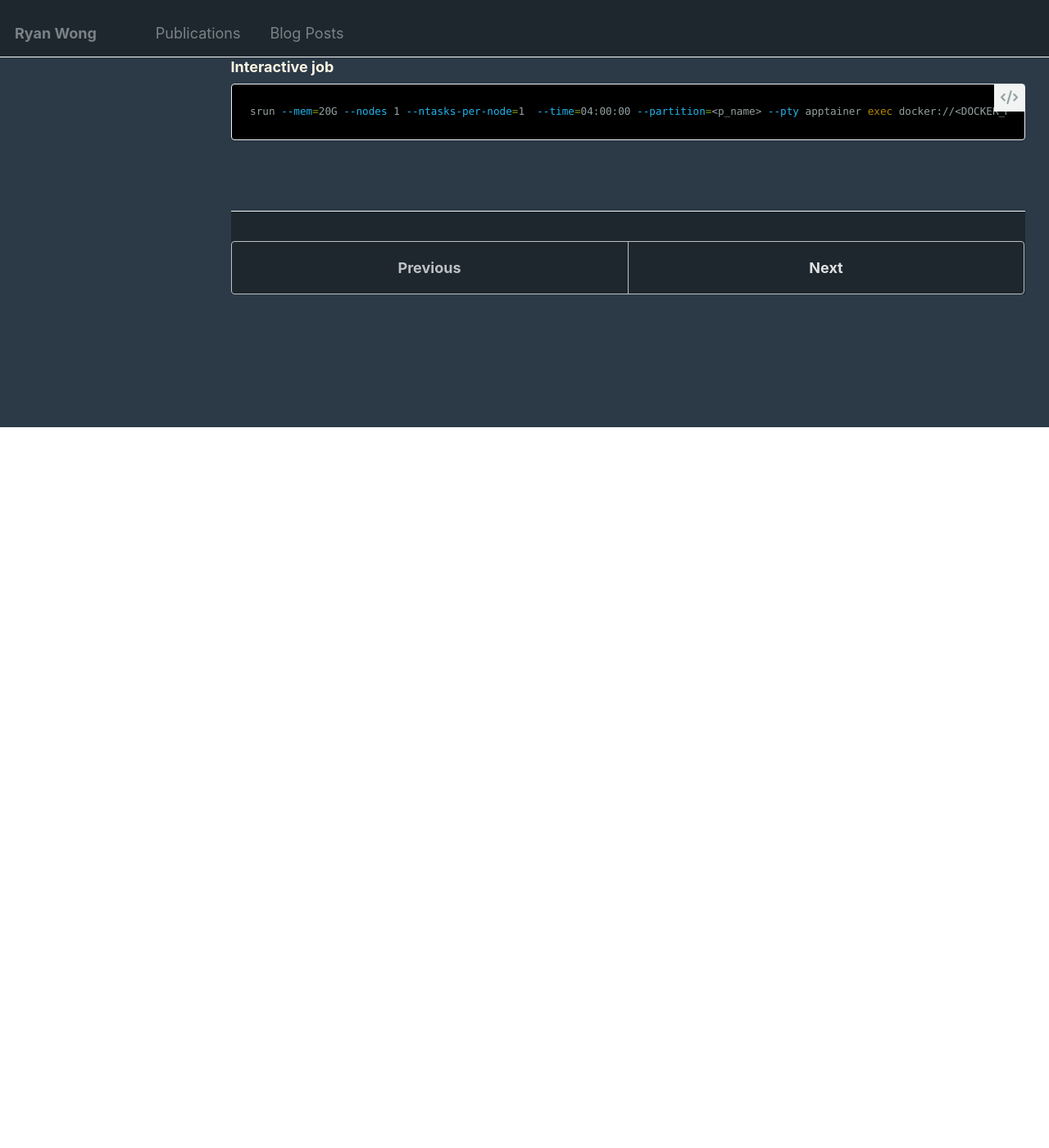
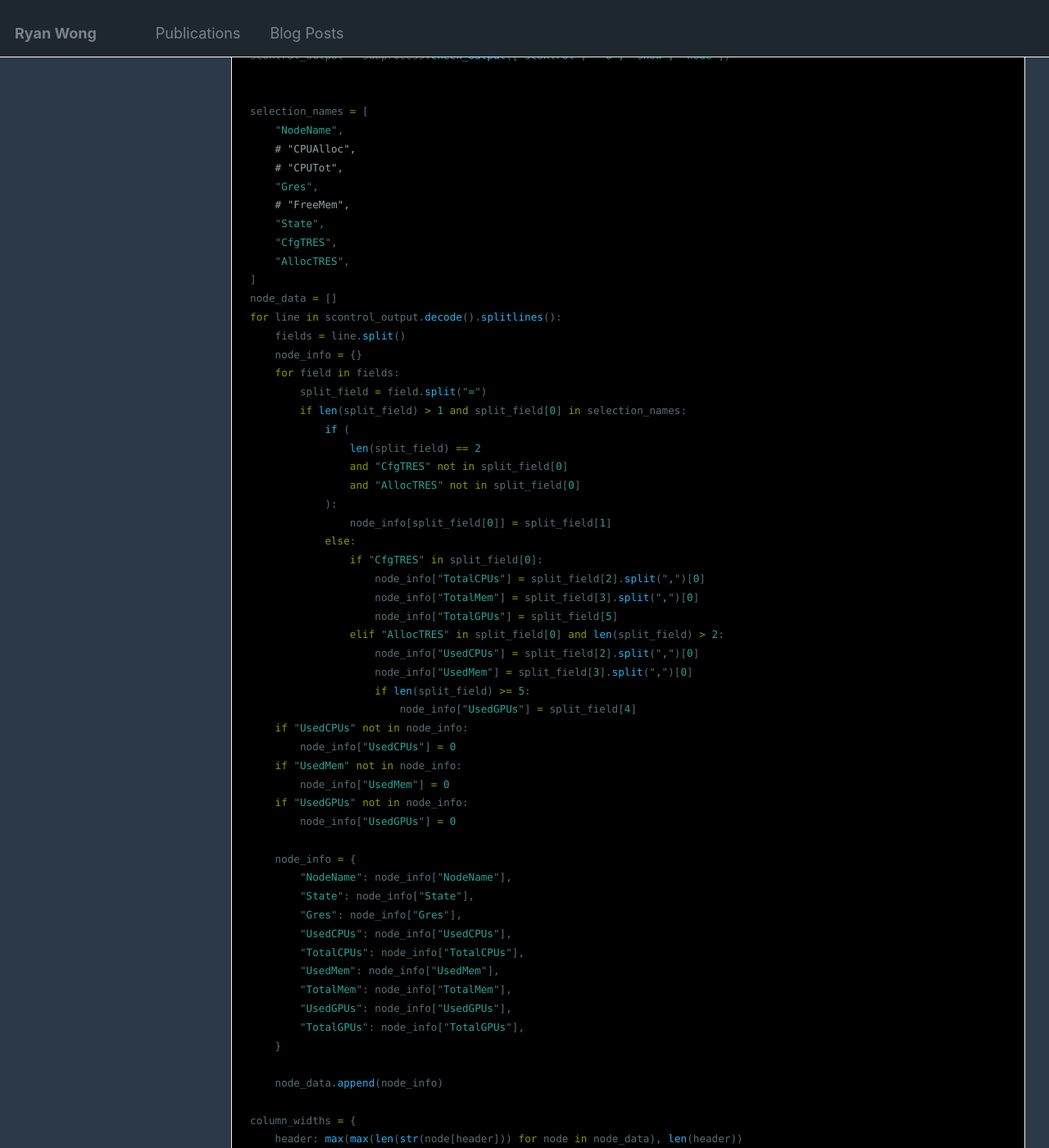
Before and after one commit to ryanwongsa/ryanwongsa.github.io, a Jekyll site: the page built from _posts/2025-01-15-hpc_cluster_commands.md, in a window 1280 px wide and 1400 px high, scrolled down 2605 px. Shown: the whole window at 82% size. Built offline with Jekyll 4.4.1, drawn with Linux system fonts in a browser that asks for light colours; before the commit the page ends 3126 px from its top, so only the background shows below that; some of the changed text lies outside the part shown.

Commit message:
added full checker

````diff
--- a/_posts/2025-01-15-hpc_cluster_commands.md
+++ b/_posts/2025-01-15-hpc_cluster_commands.md
@@ -108,7 +108,86 @@ python slurm_checker.py
 ```
 
 ```python
-<TODO ADD THE SCRIPT HERE AROUND APRIL 2025>
+# file: slurm_checker.py
+import subprocess
+
+scontrol_output = subprocess.check_output(["scontrol", "-o", "show", "node"])
+
+
+selection_names = [
+    "NodeName",
+    # "CPUAlloc",
+    # "CPUTot",
+    "Gres",
+    # "FreeMem",
+    "State",
+    "CfgTRES",
+    "AllocTRES",
+]
+node_data = []
+for line in scontrol_output.decode().splitlines():
+    fields = line.split()
+    node_info = {}
+    for field in fields:
+        split_field = field.split("=")
+        if len(split_field) > 1 and split_field[0] in selection_names:
+            if (
+                len(split_field) == 2
+                and "CfgTRES" not in split_field[0]
+                and "AllocTRES" not in split_field[0]
+            ):
+                node_info[split_field[0]] = split_field[1]
+            else:
+                if "CfgTRES" in split_field[0]:
+                    node_info["TotalCPUs"] = split_field[2].split(",")[0]
+                    node_info["TotalMem"] = split_field[3].split(",")[0]
+                    node_info["TotalGPUs"] = split_field[5]
+                elif "AllocTRES" in split_field[0] and len(split_field) > 2:
+                    node_info["UsedCPUs"] = split_field[2].split(",")[0]
+                    node_info["UsedMem"] = split_field[3].split(",")[0]
+                    if len(split_field) >= 5:
+                        node_info["UsedGPUs"] = split_field[4]
+    if "UsedCPUs" not in node_info:
+        node_info["UsedCPUs"] = 0
+    if "UsedMem" not in node_info:
+        node_info["UsedMem"] = 0
+    if "UsedGPUs" not in node_info:
+        node_info["UsedGPUs"] = 0
+
+    node_info = {
+        "NodeName": node_info["NodeName"],
+        "State": node_info["State"],
+        "Gres": node_info["Gres"],
+        "UsedCPUs": node_info["UsedCPUs"],
+        "TotalCPUs": node_info["TotalCPUs"],
+        "UsedMem": node_info["UsedMem"],
+        "TotalMem": node_info["TotalMem"],
+        "UsedGPUs": node_info["UsedGPUs"],
+        "TotalGPUs": node_info["TotalGPUs"],
+    }
+
+    node_data.append(node_info)
+
+column_widths = {
+    header: max(max(len(str(node[header])) for node in node_data), len(header))
+    for header in node_data[0]
+}
+
+header_format = (
+    "| {:<"
+    + "} | {:<".join(str(column_widths[header]) for header in node_data[0])
+    + "} |"
+)
+print(header_format.format(*node_data[0].keys()))
+print("-" * (sum(column_widths.values()) + len(column_widths) * 3 + 1))
+
+row_format = (
+    "| {:<"
+    + "} | {:<".join(str(column_widths[header]) for header in node_data[0])
+    + "} |"
+)
+for node in node_data:
+    print(row_format.format(*node.values()))
 ```
 
 ### Interactive job
````
Also changed, not shown: _posts/2024-12-29-machine-setup.md (+1 -1 lines), _posts/2025-01-22-llm-notes.md (added, +26 -0 lines).
